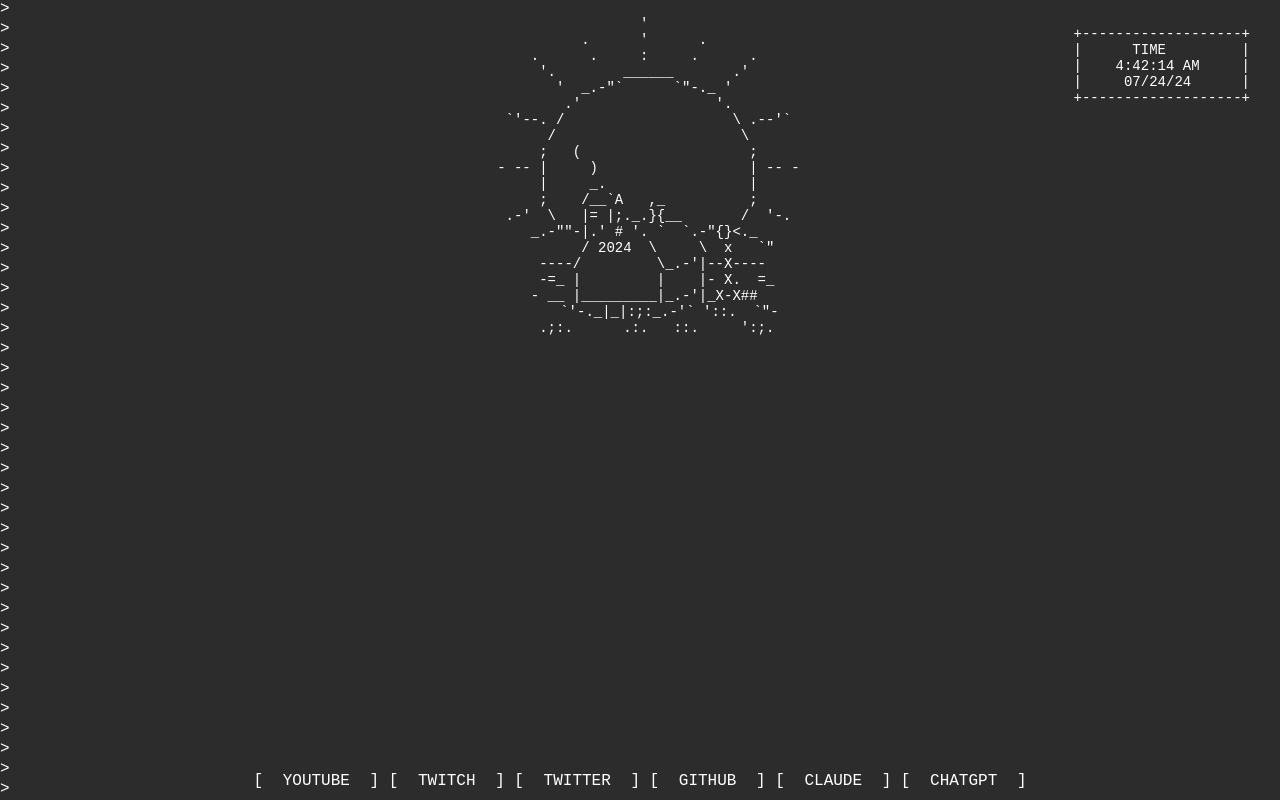
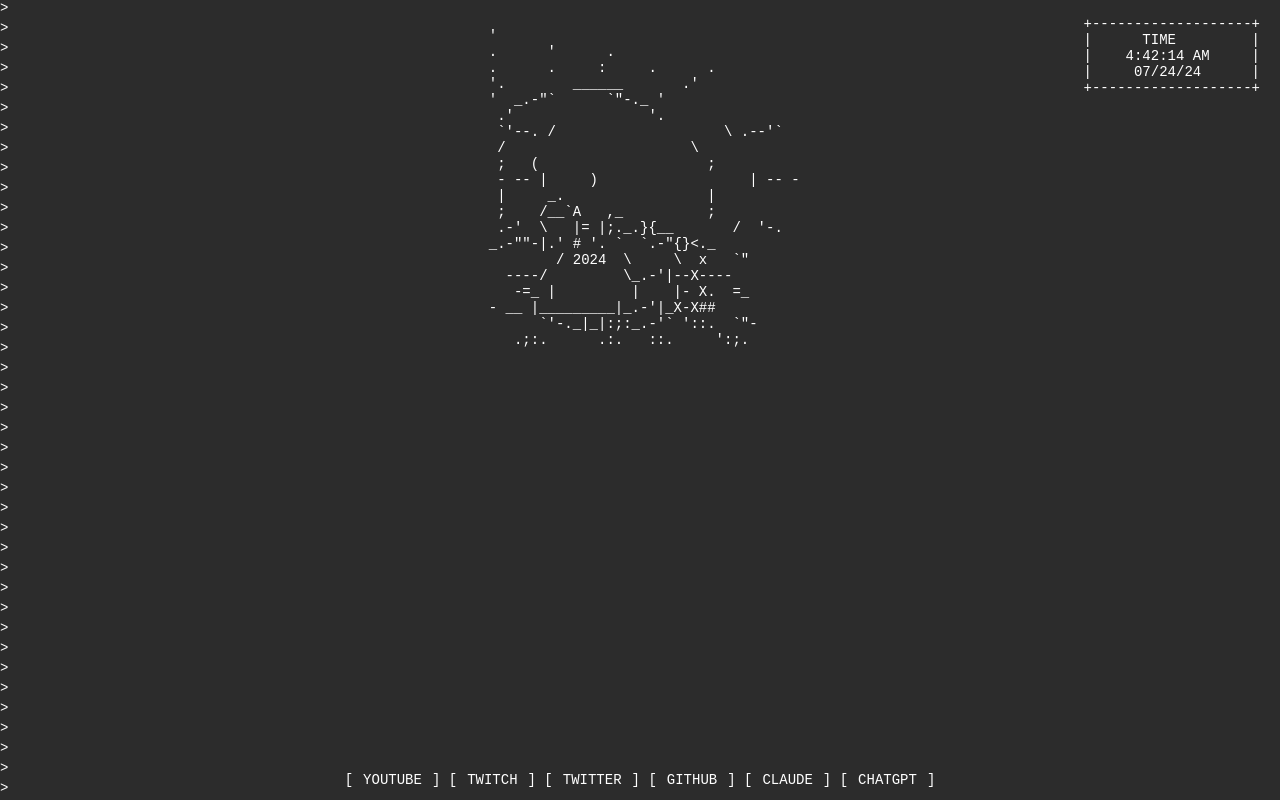
Before and after one commit to TFirst99/tfirst, a plain HTML site: page index.html in a window 1280 px wide. Drawn offline with Linux system fonts and the light colour scheme.

Commit message:
added fixed snapping

```diff
--- a/index.html
+++ b/index.html
@@ -7,6 +7,7 @@
     <style>
         body, html {
             font-family: 'Courier New', monospace;
+            font-size: 14px;
             background-color: #2c2c2c;
             color: #ffffff;
             margin: 0;
@@ -15,51 +16,37 @@
             overflow: hidden;
         }
         #terminal {
-            display: flex;
-            flex-direction: column;
-            height: 100%;
-            overflow: hidden;
-            padding: 10px;
+            display: grid;
+            grid-template-columns: repeat(auto-fill, 20px);
+            grid-template-rows: repeat(auto-fill, 20px);
+            height: 100vh;
+            width: 100vw;
             box-sizing: border-box;
         }
-        #prompts {
-            position: absolute;
-            top: 0;
-            left: 0;
-            right: 0;
-            bottom: 0;
-            pointer-events: none;
-            z-index: 1;
-        }
-        .prompt {
-            color: #ffffff;
-            padding-right: 8px;
-        }
-        #content {
-            flex-grow: 1;
-            display: flex;
-            flex-direction: column;
-            justify-content: space-between;
-            z-index: 2;
-            padding: 0 20px;
-        }
-        .top {
-            display: flex;
-            justify-content: space-between;
-        }
-        .widget {
-            font-size: 14px;
+        #weather {
+            grid-column: 2 / span 10;
+            grid-row: 1 / span 6;
             white-space: pre;
         }
+        #time {
+            grid-column: -12 / span 10;
+            grid-row: 1 / span 6;
+            white-space: pre;
+            justify-self: end;
+        }
         #weather-art {
-            position: absolute;
-            top: 0;
-            left: 50%;
-            transform: translate(-50%, 0);
-            text-align: center;
+            grid-column: 11 / -11;
+            grid-row: 5 / span 10;
+            white-space: pre;
+            place-self: center;
         }
         .shortcuts {
-            text-align: center;
+            grid-column: 1 / -1;
+            grid-row: -3 / span 2;
+            display: flex;
+            justify-content: center;
+            align-items: center;
+            flex-wrap: wrap;
         }
         a {
             color: #ffffff;
@@ -69,27 +56,35 @@
         a:hover {
             text-decoration: underline;
         }
+        #prompts {
+            position: absolute;
+            top: 0;
+            left: 0;
+            right: 0;
+            bottom: 0;
+            pointer-events: none;
+        }
+        .prompt {
+            position: absolute;
+            color: #ffffff;
+        }
     </style>
 </head>
 <body>
     <div id="terminal">
-        <div id="prompts"></div>
-        <div id="content">
-            <div class="top">
-                <div id="weather" class="widget"></div>
-                <div id="weather-art" class="widget"></div>
-                <div id="time" class="widget"></div>
-            </div>
-            <div class="shortcuts">
-                [<a href="https://www.youtube.com/feed/subscriptions" target="_blank" rel="noopener noreferrer"> YOUTUBE </a>]
-                [<a href="https://www.twitch.tv/directory/following" target="_blank" rel="noopener noreferrer"> TWITCH </a>]
-                [<a href="https://www.twitter.com" target="_blank" rel="noopener noreferrer"> TWITTER </a>]
-                [<a href="https://www.github.com" target="_blank" rel="noopener noreferrer"> GITHUB </a>]
-                [<a href="https://www.claude.ai" target="_blank" rel="noopener noreferrer"> CLAUDE </a>]
-                [<a href="https://chat.openai.com" target="_blank" rel="noopener noreferrer"> CHATGPT </a>]
-            </div>
+        <div id="weather"></div>
+        <div id="time"></div>
+        <div id="weather-art"></div>
+        <div class="shortcuts">
+            [<a href="https://www.youtube.com/feed/subscriptions" target="_blank" rel="noopener noreferrer">YOUTUBE</a>]
+            [<a href="https://www.twitch.tv/directory/following" target="_blank" rel="noopener noreferrer">TWITCH</a>]
+            [<a href="https://www.twitter.com" target="_blank" rel="noopener noreferrer">TWITTER</a>]
+            [<a href="https://www.github.com" target="_blank" rel="noopener noreferrer">GITHUB</a>]
+            [<a href="https://www.claude.ai" target="_blank" rel="noopener noreferrer">CLAUDE</a>]
+            [<a href="https://chat.openai.com" target="_blank" rel="noopener noreferrer">CHATGPT</a>]
         </div>
     </div>
+    <div id="prompts"></div>
 
     <script>
         class WeatherManager {
```
